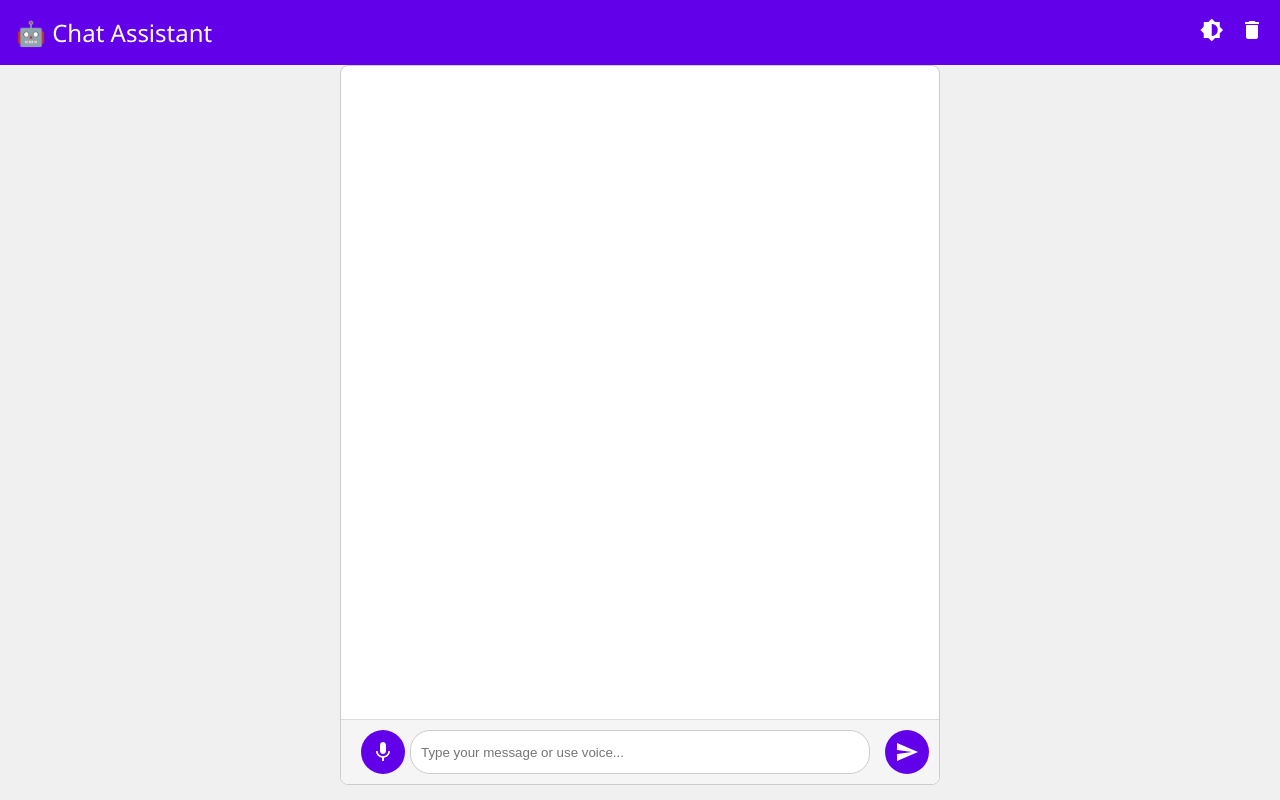
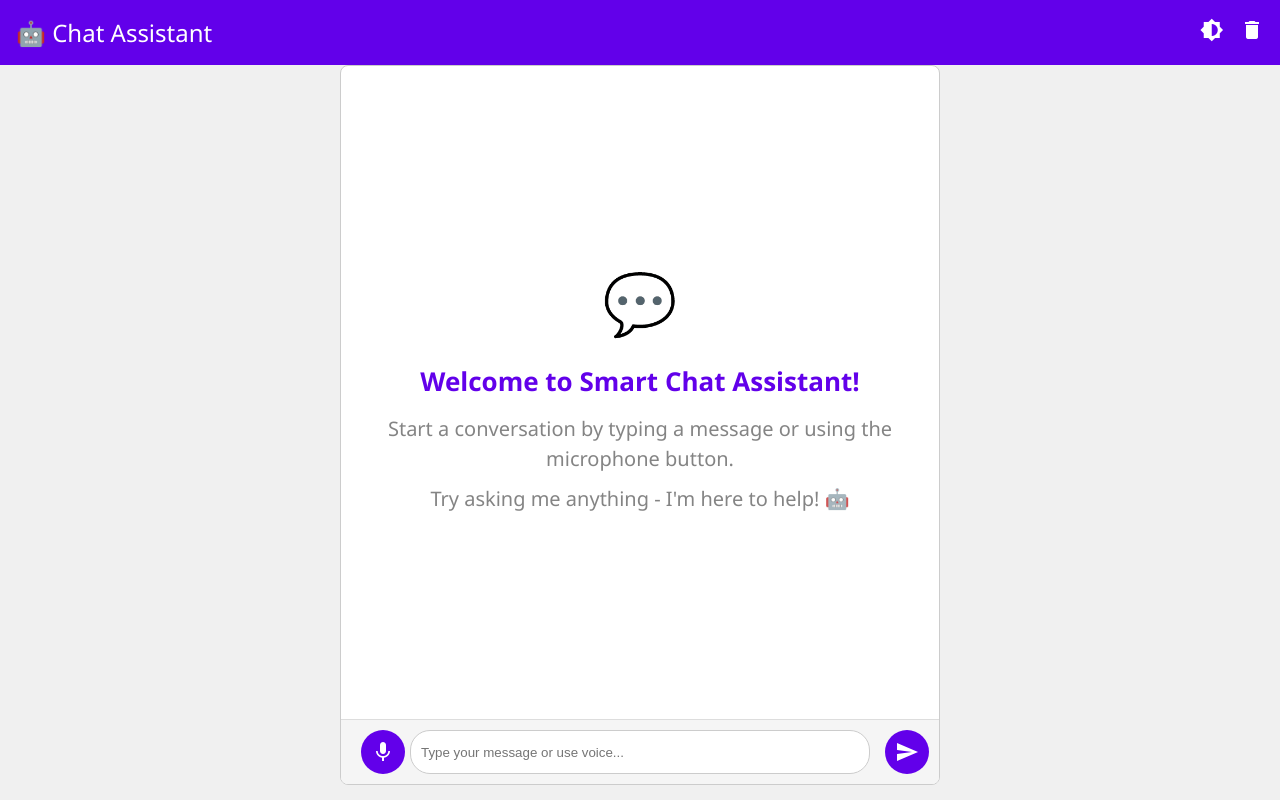
Before and after one commit to Alan9072/Smart-Chat-Assistant, a plain HTML site: page index.html in a window 1280 px wide. Both pictures are taken after a click on the button "delete". Drawn offline with Linux system fonts and the light colour scheme.

Commit message:
Add welcome message to chatbox with styling and visibility management

```diff
--- a/index.html
+++ b/index.html
@@ -21,7 +21,14 @@
   </header>
 
   <main class="container">
-    <section id="chatbox" class="chatbox"></section>
+    <section id="chatbox" class="chatbox">
+      <div id="welcomeMessage" class="welcome-message">
+        <div class="welcome-icon">💬</div>
+        <h3>Welcome to Smart Chat Assistant!</h3>
+        <p>Start a conversation by typing a message or using the microphone button.</p>
+        <p>Try asking me anything - I'm here to help! 🤖</p>
+      </div>
+    </section>
 
     <div class="input-area">
       <button id="voiceButton" title="Voice Input">
--- a/main.js
+++ b/main.js
@@ -7,10 +7,29 @@ const voiceButton = document.getElementById("voiceButton");
 const themeToggle = document.getElementById("toggleTheme");
 const typingIndicator = document.getElementById("typingIndicator");
 const listeningIndicator = document.getElementById("listeningIndicator");
+const welcomeMessage = document.getElementById("welcomeMessage");
 
 // API Keys (replace with your own if needed)
 const apiKey = "v1-Z0FBQUFBQm5HUEtMSjJkakVjcF9IQ0M0VFhRQ0FmSnNDSHNYTlJSblE0UXo1Q3RBcjFPcl9YYy1OZUhteDZWekxHdWRLM1M1alNZTkJMWEhNOWd4S1NPSDBTWC12M0U2UGc9PQ==";
 const defaultAPI = `https://backend.buildpicoapps.com/aero/run/llm-api?pk=${apiKey}`;
+
+// === Welcome Message Management ===
+function showWelcomeMessage() {
+  welcomeMessage.style.display = "flex";
+}
+
+function hideWelcomeMessage() {
+  welcomeMessage.style.display = "none";
+}
+
+function checkWelcomeVisibility() {
+  const chatMessages = chatbox.querySelectorAll('.chat-message');
+  if (chatMessages.length === 0) {
+    showWelcomeMessage();
+  } else {
+    hideWelcomeMessage();
+  }
+}
 
 // === Load Chat History ===
 function loadHistory() {
@@ -30,6 +49,7 @@ function saveMessage(message, isUser) {
 
 // === Display Message ===
 function displayMessage(message, isUser, time = new Date().toLocaleTimeString([], { hour: '2-digit', minute: '2-digit' })) {
+  hideWelcomeMessage();
   const msgElem = document.createElement("div");
   msgElem.className = `chat-message ${isUser ? "user-message" : "assistant-message"}`;
   msgElem.innerHTML = `${message}<div class="timestamp">${time}</div>`;
@@ -40,7 +60,13 @@ function displayMessage(message, isUser, time = new Date().toLocaleTimeString([]
 // === Clear Chat ===
 clearButton.addEventListener("click", () => {
   localStorage.removeItem("chatHistory");
-  chatbox.innerHTML = "";
+  chatbox.innerHTML = `<div id="welcomeMessage" class="welcome-message">
+    <div class="welcome-icon">💬</div>
+    <h3>Welcome to Smart Chat Assistant!</h3>
+    <p>Start a conversation by typing a message or using the microphone button.</p>
+    <p>Try asking me anything - I'm here to help! 🤖</p>
+  </div>`;
+  showWelcomeMessage();
 });
 
 // === Theme Toggle ===
@@ -123,3 +149,4 @@ chatInput.addEventListener("keydown", e => {
 
 // === Initial Load ===
 loadHistory();
+checkWelcomeVisibility();
--- a/style.css
+++ b/style.css
@@ -171,6 +171,43 @@ body.dark .input-area {
   display: none;
 }
 
+/* Welcome Message */
+.welcome-message {
+  display: flex;
+  flex-direction: column;
+  align-items: center;
+  justify-content: center;
+  height: 100%;
+  text-align: center;
+  color: #666;
+  padding: 40px 20px;
+}
+
+.welcome-message .welcome-icon {
+  font-size: 3em;
+  margin-bottom: 20px;
+}
+
+.welcome-message h3 {
+  color: #6200ea;
+  margin-bottom: 15px;
+  font-size: 1.3em;
+}
+
+.welcome-message p {
+  margin-bottom: 10px;
+  line-height: 1.5;
+  opacity: 0.8;
+}
+
+body.dark .welcome-message {
+  color: #ccc;
+}
+
+body.dark .welcome-message h3 {
+  color: #bb86fc;
+}
+
 /* Animations */
 @keyframes fadeIn {
   from {
```
